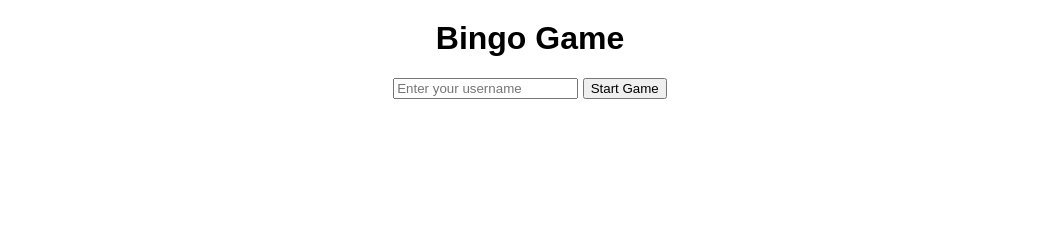
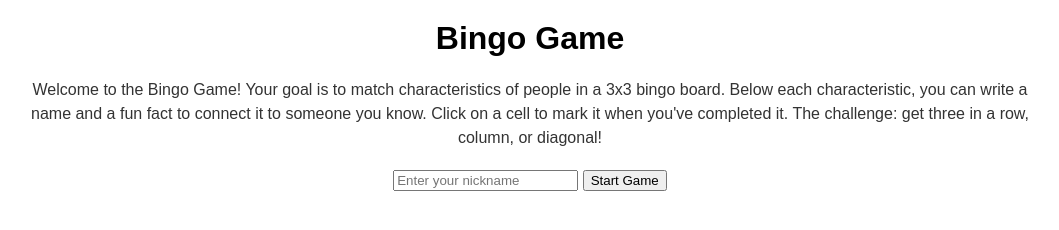
Before and after one commit to djalpiza/djalpiza.github.io, a plain HTML site: page index.html in a window 1280 px wide. Shown: the whole page, without its empty margins (110-1169 px from the left). Drawn offline with Linux system fonts and the light colour scheme.

Commit message:
Description

```diff
--- a/index.html
+++ b/index.html
@@ -8,8 +8,14 @@
 </head>
 <body>
     <h1>Bingo Game</h1>
+    <p class="game-description">
+        Welcome to the Bingo Game! Your goal is to match characteristics of people
+        in a 3x3 bingo board. Below each characteristic, you can write a name
+        and a fun fact to connect it to someone you know.
+        Click on a cell to mark it when you've completed it. The challenge: get three in a row, column, or diagonal!
+    </p>
     <div>
-        <input type="text" id="username" placeholder="Enter your username" />
+        <input type="text" id="username" placeholder="Enter your nickname" />
         <button id="start-game">Start Game</button>
     </div>
     <div id="bingo-board" class="hidden"></div>
--- a/styles.css
+++ b/styles.css
@@ -42,3 +42,11 @@ h1 {
 .hidden {
     display: none;
 }
+
+.game-description {
+    font-size: 16px;
+    color: #333;
+    margin: 10px auto 20px;
+    width: 80%;
+    line-height: 1.5;
+}
```
